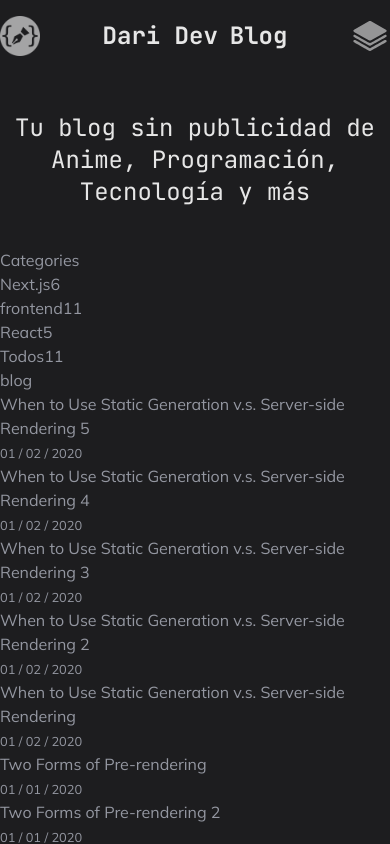
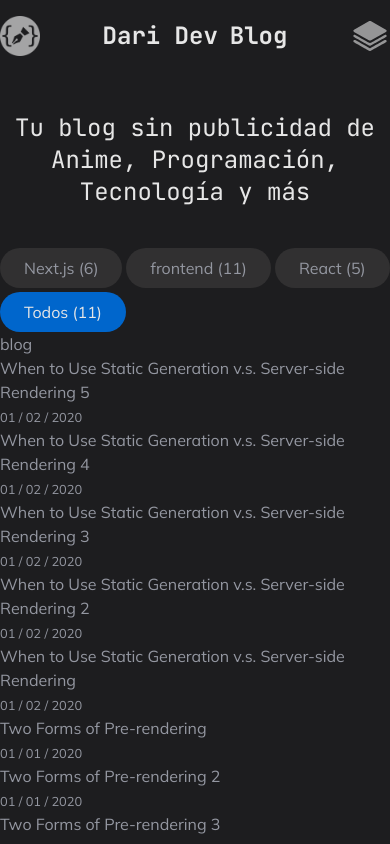
Before and after one commit to darideveloper/blog-ai, a Next.js app: page / in a window 390 px wide. Shown: the top 844 px of the page. Built offline with nearby package versions, Linux system fonts and the light colour scheme.

Commit message:
feat (categories-buttons): layout and responsive

```diff
--- a/components/categories-buttons.jsx
+++ b/components/categories-buttons.jsx
@@ -1,12 +1,16 @@
 import PropTypes from 'prop-types'
 import Link from 'next/link'
 
-export default function CategoriesButtons({ categories, showCounter = true, currentCategory='all' }) {
+export default function CategoriesButtons({ categories, showCounter = true, currentCategory = 'all' }) {
 
   return (
-    <section className="categories">
-      <h2>Categories</h2>
-      <ul>
+    <section className="categories container mx-auto">
+      <h2 className='hidden'>Categorias</h2>
+      <ul
+        className={`
+          flex flex-wrap justify-start gap-1
+        `}
+      >
         {categories.map(({ name, counter, id }) => (
           <li
             key={name}
@@ -16,7 +20,19 @@ export default function CategoriesButtons({ categories, showCounter = true, curr
               href={`/categories/${id}`}
 
               /* Detect if the category its active */
-              className={currentCategory === id ? 'active' : ''}
+              className={`
+                ${currentCategory === id
+                  ?
+                  'active bg-accent text-white'
+                  :
+                  `bg-grey-light text-white-light
+                  hover:bg-accent hover:opacity-60 hover:text-white duration-200`
+                }
+                px-6 py-2
+                inline-block
+                rounded-full
+
+              `}
             >
               <span>
                 {name}
@@ -24,7 +40,7 @@ export default function CategoriesButtons({ categories, showCounter = true, curr
               {
                 showCounter &&
                 <span>
-                  {counter}
+                  &nbsp;({counter})
                 </span>
               }
             </Link>
```
